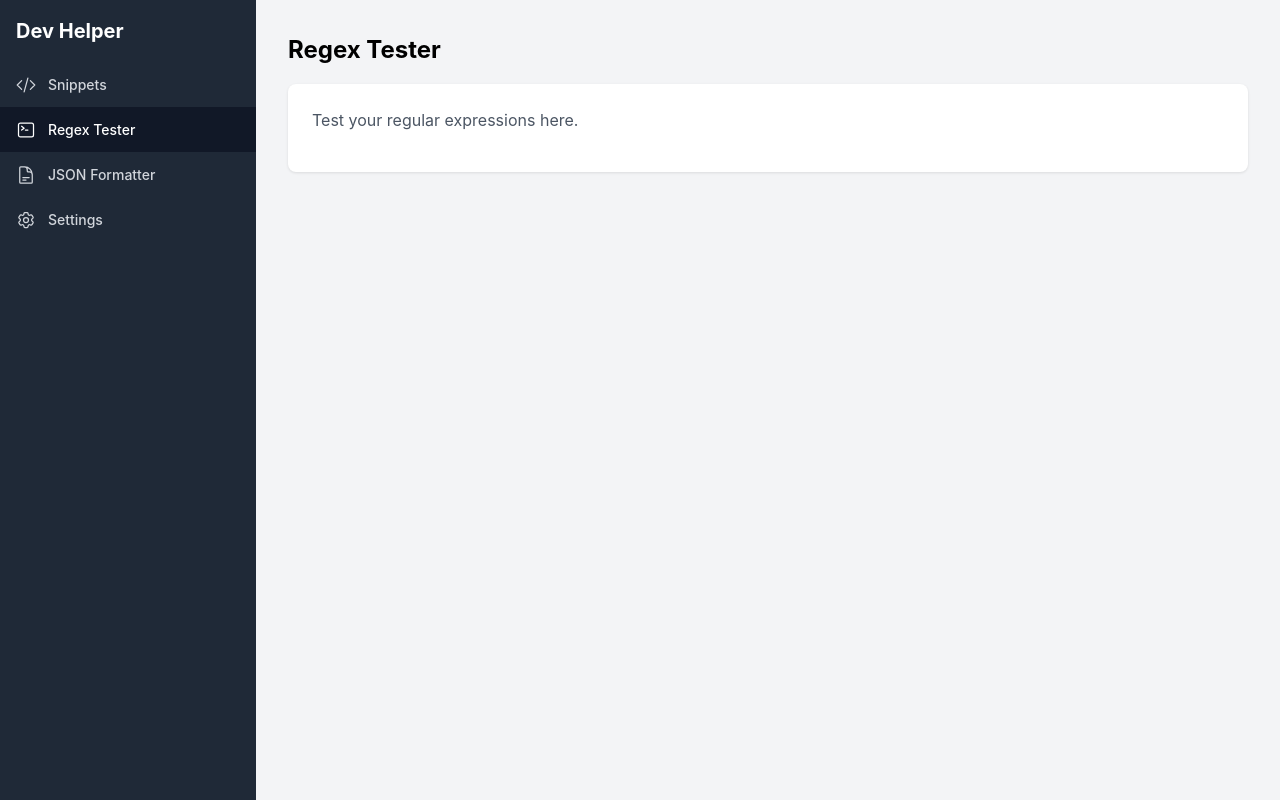
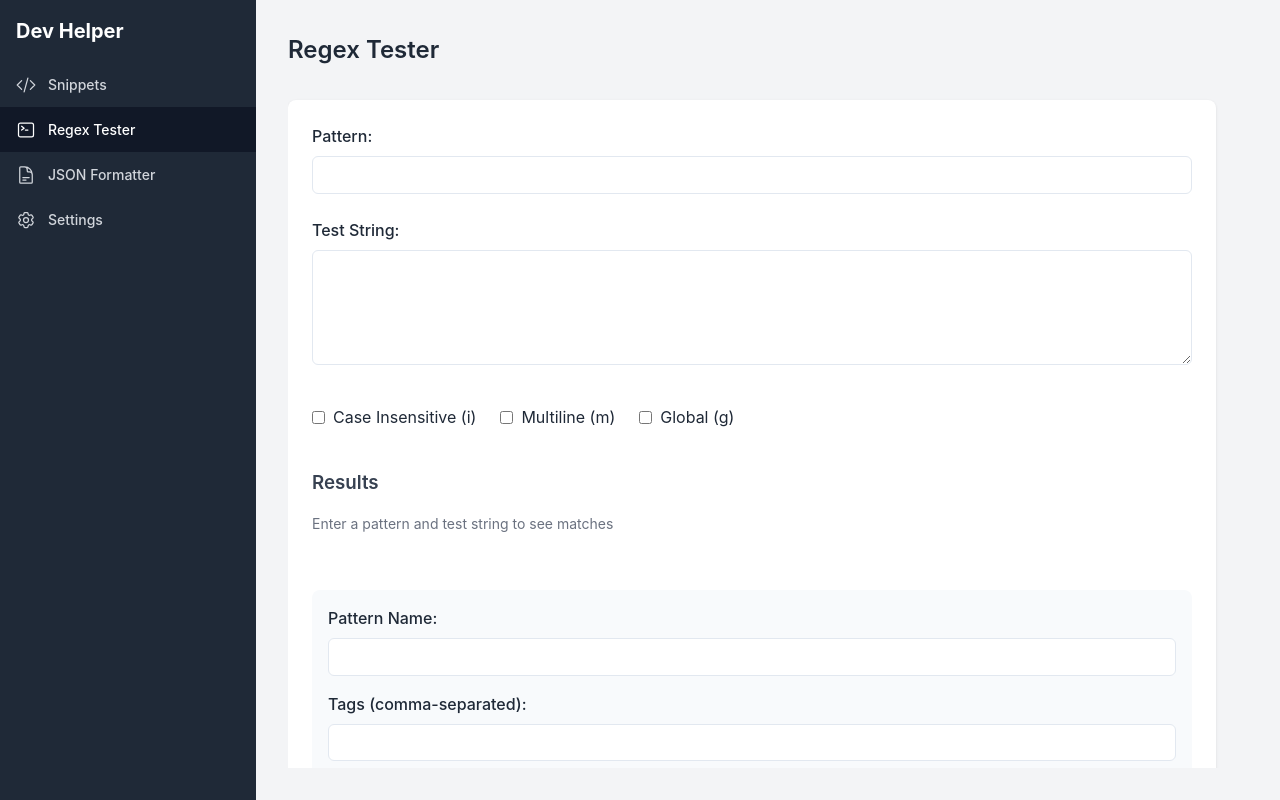
Before and after one commit to robbchar/dev-helper, a React (Vite) app: page /regex in a window 1280 px wide. Built offline with nearby package versions, Linux system fonts and the light colour scheme.

Commit message:
main functionality for RegexTester feature

```diff
--- a/src/renderer/pages/Page.module.css
+++ b/src/renderer/pages/Page.module.css
@@ -1,19 +1,115 @@
 .container {
-  margin-bottom: 1rem;
+  padding-right: 2rem;
+  height: 100%;
+  overflow-y: auto;
 }
 
 .title {
+  margin-bottom: 2rem;
   font-size: 1.5rem;
-  font-weight: bold;
-  margin-bottom: 1rem;
-  color: #000000;
+  font-weight: 600;
 }
 
 .content {
+  display: flex;
+  flex-direction: column;
+  gap: 1.5rem;
   background-color: white;
   border-radius: 0.5rem;
   box-shadow: 0 1px 3px rgba(0, 0, 0, 0.1);
   padding: 1.5rem;
+}
+
+.inputGroup {
+  display: flex;
+  flex-direction: column;
+  gap: 0.5rem;
+}
+
+.inputGroup label {
+  font-weight: 500;
+}
+
+.inputGroup input,
+.inputGroup textarea {
+  padding: 0.5rem;
+  border: 1px solid #e2e8f0;
+  border-radius: 0.375rem;
+  font-family: monospace;
+}
+
+.inputGroup textarea {
+  resize: vertical;
+  min-height: 100px;
+}
+
+.error {
+  border-color: #ef4444;
+}
+
+.errorMessage {
+  color: #ef4444;
+  font-size: 0.875rem;
+}
+
+.flags {
+  display: flex;
+  gap: 1.5rem;
+  margin: 1rem 0;
+}
+
+.flags label {
+  display: flex;
+  align-items: center;
+  gap: 0.5rem;
+  cursor: pointer;
+}
+
+.saveSection {
+  display: flex;
+  flex-direction: column;
+  gap: 1rem;
+  padding: 1rem;
+  background-color: #f8fafc;
+  border-radius: 0.5rem;
+}
+
+.saveSection button {
+  padding: 0.5rem 1rem;
+  background-color: #3b82f6;
+  color: white;
+  border: none;
+  border-radius: 0.375rem;
+  cursor: pointer;
+  font-weight: 500;
+}
+
+.saveSection button:hover {
+  background-color: #2563eb;
+}
+
+.results {
+  margin-top: 2rem;
+}
+
+.results h2 {
+  font-size: 1.25rem;
+  font-weight: 600;
+  margin-bottom: 1rem;
+}
+
+.matchList {
+  display: flex;
+  flex-direction: column;
+  gap: 0.5rem;
+}
+
+.match {
+  padding: 0.5rem;
+  background-color: #f1f5f9;
+  border-radius: 0.375rem;
+  font-family: monospace;
+  white-space: pre-wrap;
 }
 
 .text {
--- /dev/null
+++ b/src/renderer/pages/RegexTester.module.css
@@ -0,0 +1,64 @@
+.results {
+  margin-bottom: 2rem;
+}
+
+.results h3 {
+  margin-bottom: 1rem;
+  color: #374151;
+  font-weight: 600;
+}
+
+.highlightedText {
+  background: #f9fafb;
+  padding: 1rem;
+  border-radius: 0.375rem;
+  margin-bottom: 1rem;
+  font-family: monospace;
+  white-space: pre-wrap;
+  word-break: break-all;
+  border: 1px solid #e5e7eb;
+}
+
+.highlighted {
+  background-color: #fef3c7;
+  color: #92400e;
+  padding: 0.125rem 0;
+  border-radius: 0.25rem;
+}
+
+.match {
+  background: #f9fafb;
+  padding: 1rem;
+  border-radius: 0.375rem;
+  margin-top: 0.5rem;
+  border: 1px solid #e5e7eb;
+}
+
+.matchIndex {
+  color: #6b7280;
+  font-size: 0.875rem;
+  margin-bottom: 0.5rem;
+}
+
+.matchText {
+  font-family: monospace;
+  font-size: 1rem;
+  color: #111827;
+}
+
+.groups {
+  margin-top: 0.5rem;
+  padding-top: 0.5rem;
+  border-top: 1px solid #e5e7eb;
+}
+
+.group {
+  color: #6b7280;
+  font-size: 0.875rem;
+  margin-top: 0.25rem;
+}
+
+.noMatch {
+  color: #6b7280;
+  font-size: 0.875rem;
+}
--- a/src/renderer/pages/RegexTester.tsx
+++ b/src/renderer/pages/RegexTester.tsx
@@ -1,12 +1,211 @@
-import React from 'react';
-import styles from './Page.module.css';
+import React, { useState, useCallback, useEffect } from 'react';
+import pageStyles from './Page.module.css';
+import regexStyles from './RegexTester.module.css';
+
+interface RegexFlags {
+  caseInsensitive: boolean;
+  multiline: boolean;
+  global: boolean;
+}
 
 const RegexTester: React.FC = () => {
+  const [pattern, setPattern] = useState('');
+  const [testString, setTestString] = useState('');
+  const [patternName, setPatternName] = useState('');
+  const [tags, setTags] = useState('');
+  const [flags, setFlags] = useState<RegexFlags>({
+    caseInsensitive: false,
+    multiline: false,
+    global: false
+  });
+  const [error, setError] = useState<string | null>(null);
+  const [matches, setMatches] = useState<RegExpMatchArray[] | null>(null);
+
+  const updateRegex = useCallback(() => {
+    try {
+      setError(null);
+      if (!pattern) {
+        setMatches(null);
+        return;
+      }
+
+      const flagString = Object.entries(flags)
+        .filter(([_, value]) => value)
+        .map(([key]) => {
+          switch (key) {
+            case 'caseInsensitive': return 'i';
+            case 'multiline': return 'm';
+            case 'global': return 'g';
+            default: return '';
+          }
+        })
+        .join('');
+
+      const regex = new RegExp(pattern, flagString);
+      let result: RegExpMatchArray[] = [];
+      if (flags.global) {
+        result = [...testString.matchAll(regex)];
+      } else {
+        const match = testString.match(regex);
+        if (match) {
+          result = [match];
+        }
+      }
+
+      setMatches(result);
+    } catch (err) {
+      setError(err instanceof Error ? err.message : 'Invalid regex pattern');
+      setMatches(null);
+    }
+  }, [pattern, testString, flags]);
+
+  useEffect(() => {
+    if (pattern && testString) {
+      updateRegex();
+    } else {
+      setMatches(null);
+      setError(null);
+    }
+  }, [pattern, testString, flags, updateRegex]);
+
+  const handlePatternChange = (e: React.ChangeEvent<HTMLInputElement>) => {
+    setPattern(e.target.value);
+  };
+
+  const handleTestStringChange = (e: React.ChangeEvent<HTMLTextAreaElement>) => {
+    setTestString(e.target.value);
+  };
+
+  const handleFlagToggle = (flag: keyof RegexFlags) => {
+    setFlags(prev => ({
+      ...prev,
+      [flag]: !prev[flag]
+    }));
+  };
+
+  const handleSave = () => {
+    // TODO: Implement save functionality with GraphQL
+    console.log('Saving pattern:', { pattern, patternName, tags, flags });
+  };
+
   return (
-    <div className={styles.container}>
-      <h1 className={styles.title}>Regex Tester</h1>
-      <div className={styles.content}>
-        <p className={styles.text}>Test your regular expressions here.</p>
+    <div className={pageStyles.container}>
+      <h1 className={pageStyles.title}>Regex Tester</h1>
+      <div className={pageStyles.content}>
+        <div className={pageStyles.inputGroup}>
+          <label htmlFor="pattern">Pattern:</label>
+          <input
+            id="pattern"
+            type="text"
+            value={pattern}
+            onChange={handlePatternChange}
+            className={error ? pageStyles.error : ''}
+          />
+          {error && <div className={pageStyles.errorMessage}>{error}</div>}
+        </div>
+
+        <div className={pageStyles.inputGroup}>
+          <label htmlFor="testString">Test String:</label>
+          <textarea
+            id="testString"
+            value={testString}
+            onChange={handleTestStringChange}
+            rows={5}
+          />
+        </div>
+
+        <div className={pageStyles.flags}>
+          <label>
+            <input
+              type="checkbox"
+              checked={flags.caseInsensitive}
+              onChange={() => handleFlagToggle('caseInsensitive')}
+            />
+            Case Insensitive (i)
+          </label>
+          <label>
+            <input
+              type="checkbox"
+              checked={flags.multiline}
+              onChange={() => handleFlagToggle('multiline')}
+            />
+            Multiline (m)
+          </label>
+          <label>
+            <input
+              type="checkbox"
+              checked={flags.global}
+              onChange={() => handleFlagToggle('global')}
+            />
+            Global (g)
+          </label>
+        </div>
+
+        <div className={regexStyles.results}>
+          <h3>Results</h3>
+          {error ? (
+            <div className={pageStyles.errorMessage}>{error}</div>
+          ) : matches ? (
+            <div className={regexStyles.matches}>
+              <div className={regexStyles.highlightedText}>
+                {testString.split('').map((char, index) => {
+                  const isMatch = matches.some(match => {
+                    const matchStart = testString.indexOf(match[0]);
+                    return index >= matchStart && index < matchStart + match[0].length;
+                  });
+                  return (
+                    <span key={index} className={isMatch ? regexStyles.highlighted : ''}>
+                      {char}
+                    </span>
+                  );
+                })}
+              </div>
+              {matches.length > 0 ? (
+                matches.map((match, index) => (
+                  <div key={index} className={regexStyles.match}>
+                    <div className={regexStyles.matchIndex}>Match {index + 1}:</div>
+                    <div className={regexStyles.matchText}>{match[0]}</div>
+                    {match.length > 1 && (
+                      <div className={regexStyles.groups}>
+                        {match.slice(1).map((group: string, groupIndex: number) => (
+                          <div key={groupIndex} className={regexStyles.group}>
+                            Group {groupIndex + 1}: {group}
+                          </div>
+                        ))}
+                      </div>
+                    )}
+                  </div>
+                ))
+              ) : (
+                <div className={regexStyles.noMatch}>No matches found</div>
+              )}
+            </div>
+          ) : (
+            <div className={regexStyles.noMatch}>Enter a pattern and test string to see matches</div>
+          )}
+        </div>
+
+        <div className={pageStyles.saveSection}>
+          <div className={pageStyles.inputGroup}>
+            <label htmlFor="patternName">Pattern Name:</label>
+            <input
+              id="patternName"
+              type="text"
+              value={patternName}
+              onChange={(e) => setPatternName(e.target.value)}
+            />
+          </div>
+          <div className={pageStyles.inputGroup}>
+            <label htmlFor="tags">Tags (comma-separated):</label>
+            <input
+              id="tags"
+              type="text"
+              value={tags}
+              onChange={(e) => setTags(e.target.value)}
+            />
+          </div>
+          <button onClick={handleSave} className={pageStyles.button}>Save Pattern</button>
+        </div>
       </div>
     </div>
   );
--- a/src/renderer/styles/global.css
+++ b/src/renderer/styles/global.css
@@ -31,6 +31,12 @@ body {
   min-height: 100vh;
   text-rendering: optimizeSpeed;
   line-height: 1.5;
+
+  /* App-specific styles */
+  font-family: -apple-system, BlinkMacSystemFont, 'Segoe UI', Roboto, 'Helvetica Neue', Arial, sans-serif;
+  background-color: #1e1e1e;
+  color: #1f2937;
+  margin: 0;
 }
 
 /* Remove list styles on ul, ol elements */
@@ -71,13 +77,6 @@ select {
   }
 }
 
-/* App-specific styles */
-body {
-  font-family: -apple-system, BlinkMacSystemFont, 'Segoe UI', Roboto, 'Helvetica Neue', Arial, sans-serif;
-  background-color: #1e1e1e;
-  color: #ffffff;
-}
-
 .app {
   display: flex;
   height: 100vh;
```
